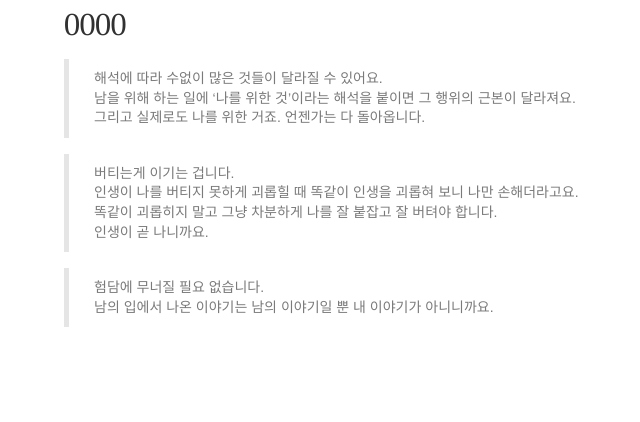
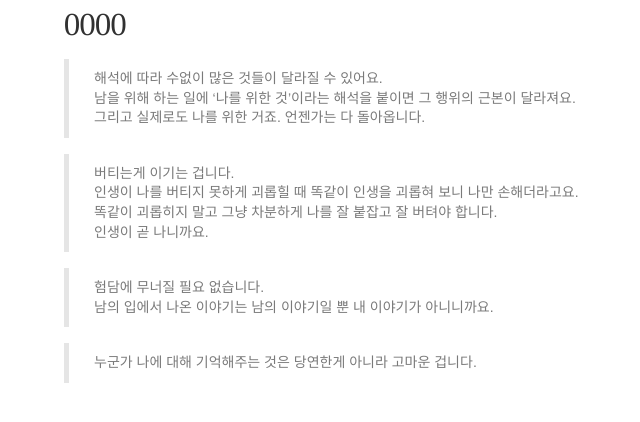
Before and after one commit to finddme/finddme.github.io, a Jekyll site: the page built from about.md, in a window 1280 px wide and 1370 px high, cut to the strip 931-1353 px from the top of the window. Shown: the whole strip, without its empty margins (116-756 px from the left). Built offline with Jekyll 4.4.1, drawn with Linux system fonts in a browser that asks for light colours; nearby versions of some CDN libraries; comment, search, counter and statistics services are not loaded.

Commit message:
Update about.md

```diff
--- a/about.md
+++ b/about.md
@@ -43,3 +43,5 @@ title: About
 
 > 험담에 무너질 필요 없습니다.
 남의 입에서 나온 이야기는 남의 이야기일 뿐 내 이야기가 아니니까요.
+
+> 누군가 나에 대해 기억해주는 것은 당연한게 아니라 고마운 겁니다.
```
